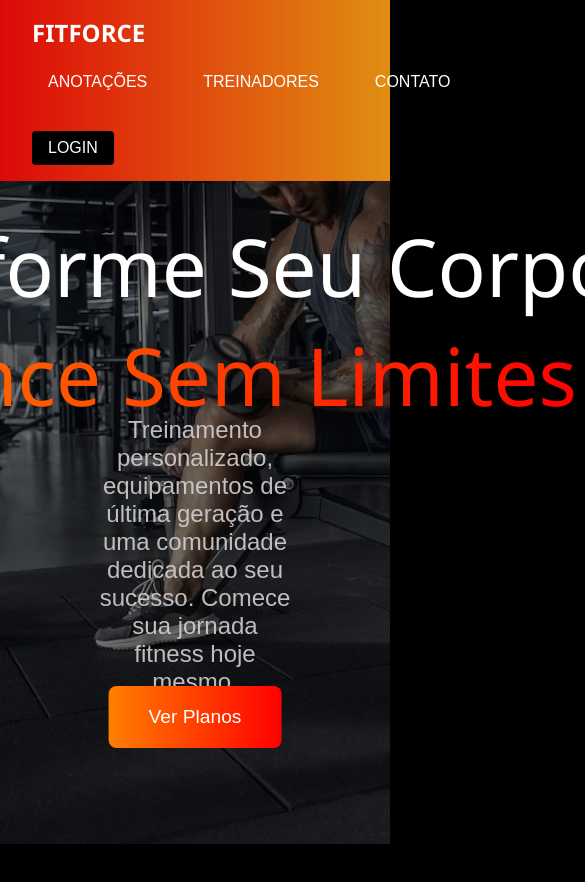
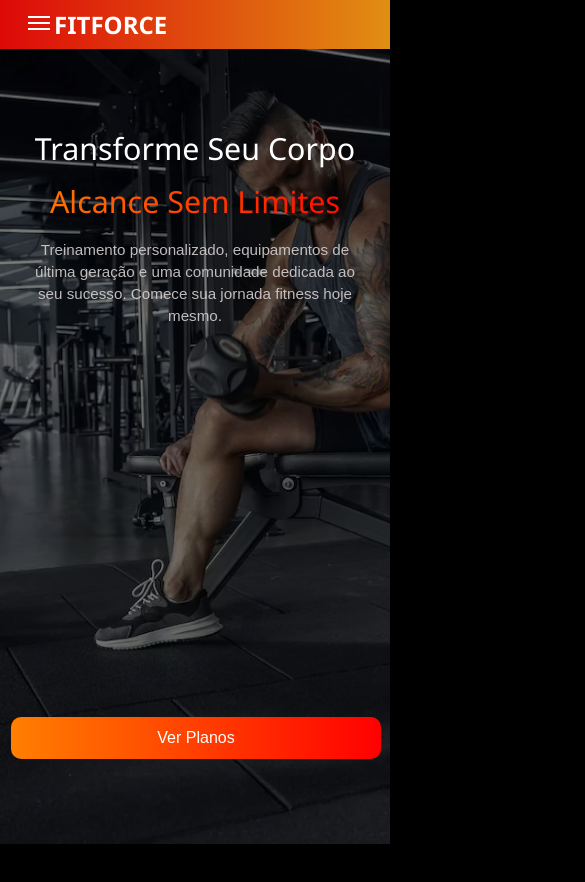
Before and after one commit to davie500/academia-front, a Vue app in the folder academia/: page / in a window 390 px wide. Shown: the top 882 px of the page, 585 px wide, since content can reach past the window. Before the commit the page ends 844 px from the top, so only its background shows below. Built offline with nearby package versions, Linux system fonts and the light colour scheme.

Commit message:
responsivo funcionando

```diff
--- a/academia/src/components/Navbar.vue
+++ b/academia/src/components/Navbar.vue
@@ -1,10 +1,15 @@
 <template>
   <nav class="navbar">
     <div class="navbar-brand">
+      <button class="navbar-burger" aria-label="menu" aria-expanded="false" @click="toggle">
+        <span class="burger-line"></span>
+        <span class="burger-line"></span>
+        <span class="burger-line"></span>
+      </button>
       <router-link to="/" class="brand-title">FITFORCE</router-link>
     </div>
 
-    <div class="navbar-menu">
+    <div class="navbar-menu" :class="{ 'is-active': open }">
       <div class="navbar-start">
         <router-link class="navbar-item" to="/notes">ANOTAÇÕES</router-link>
         <router-link class="navbar-item" to="/trainers">TREINADORES</router-link>
@@ -13,14 +18,23 @@
 
       <div class="navbar-end">
         <div class="buttons">
-          <router-link class="button is-primary" to="/login">
-            LOGIN
-          </router-link>
+            <router-link class="button is-primary" to="/login">
+              LOGIN
+            </router-link>
         </div>
       </div>
     </div>
+    <div v-if="open" class="backdrop" @click="toggle"></div>
   </nav>
 </template>
+
+<script setup lang="ts">
+import { ref } from 'vue'
+const open = ref(false)
+function toggle() {
+  open.value = !open.value
+}
+</script>
 
 <style>
 .navbar {
@@ -100,4 +114,93 @@
 .is-light:hover {
   background-color: #e8e8e8;
 }
+
+.navbar-burger {
+  display: none;
+  background: transparent;
+  border: none;
+  padding: 0.25rem;
+  cursor: pointer;
+}
+.burger-line {
+  display: block;
+  width: 22px;
+  height: 2px;
+  background: white;
+  margin: 4px 0;
+}
+
+@media (max-width: 768px) {
+  .navbar {
+    padding: 0.5rem 0.75rem;
+    position: relative;
+  }
+  .navbar-burger {
+    display: inline-block;
+    margin-left: 0.75rem;
+  }
+  .navbar-menu {
+    position: absolute;
+    top: 47px;
+    left: 0;
+    height: 90vh;
+    width: 260px;
+    max-width: 80%;
+    background-image: linear-gradient(to right, #dd0909, #e18e12);
+    color: white;
+    padding: 1.5rem 1rem;
+    display: flex;
+    flex-direction: column;
+    gap: 1rem;
+    transform: translateX(-110%);
+    transition: transform 0.25s ease;
+    z-index: 1001;
+  }
+  .navbar-menu.is-active {
+    transform: translateX(0);
+  }
+  .backdrop {
+    position: fixed;
+    inset: 0;
+    background: rgba(0,0,0,0.45);
+    z-index: 1000;
+  }
+  .navbar-start,
+  .navbar-end {
+    display: flex;
+    flex-direction: column;
+    gap: 0.5rem;
+    align-items: stretch;
+    width: 100%;
+  }
+  .navbar-item,
+  .button {
+    width: 100%;
+    text-align: left;
+    padding: 0.75rem 0.5rem;
+    border-radius: 6px;
+  }
+  .buttons {
+    justify-content: flex-start;
+    gap: 0.5rem;
+    flex-direction: column;
+  }
+}
+
+.is-secondary {
+  background: transparent;
+  border: 1px solid rgba(255,255,255,0.85);
+  color: white;
+  display: none; /* hidden by default (desktop) */
+}
+.is-secondary:hover {
+  background: rgba(255,255,255,0.06);
+}
+
+/* show secondary button inside drawer on small screens */
+@media (max-width: 768px) {
+  .is-secondary { display: inline-block; }
+}
+
+/* Desktop keeps original top navbar layout; mobile uses drawer */
 </style>
--- a/academia/src/views/Cadastro.vue
+++ b/academia/src/views/Cadastro.vue
@@ -70,7 +70,7 @@
       <div class="login-footer">
         <p>
           Já tem uma conta?
-          <router-link to="/login">ENTRAR</router-link>
+          <router-link :to="{ name: 'Login' }">ENTRAR</router-link>
         </p>
       </div>
     </div>
@@ -243,7 +243,7 @@ export default {
   width: 100%;
   max-width: 460px;
   padding: 10px 24px;
-  background: rgba(15, 15, 15, 0.95);
+  background: rgba(15, 15, 15, 0.836);
   border-radius: 14px;
   box-shadow: 0 0 20px rgba(255, 122, 0, 0.4);
 }
--- a/academia/src/views/Dashboard.vue
+++ b/academia/src/views/Dashboard.vue
@@ -6,6 +6,12 @@
     </div>
     <router-link color="primary" class="plans" to="/planos">Ver Planos</router-link>
 </template>
+
+
+<script setup lang="ts">
+// import Planos from './Planos.vue';
+</script>
+
 
 <style>
 * {
@@ -71,4 +77,71 @@
     transform: translate(-50%, -50%) scale(1.1);
     box-shadow: 0 8px 20px rgba(255, 127, 0, 0.4);
 }
+
+@media (max-width: 900px) {
+    .titulo {
+        font-size: 3.2rem;
+        top: 30%;
+    }
+    .cores {
+        top: 36%;
+    }
+    .descricao {
+        font-size: 1.15em;
+        top: 55%;
+    }
+    .plans {
+        padding: 16px 32px;
+        font-size: 1em;
+    }
+}
+
+@media (max-width: 600px) {
+    .container {
+        box-sizing: border-box;
+        padding: 2rem 1rem;
+        min-height: 100vh;
+    }
+    .titulo {
+        position: static;
+        transform: none;
+        top: auto;
+        left: auto;
+        font-size: 1.9rem;
+        line-height: 1.1;
+        white-space: normal;
+        margin-top: 6vh;
+        text-align: center;
+        display: block;
+    }
+    .cores {
+        display: block;
+        background-image: linear-gradient(to right, #ff7f00, #ff0000);
+        background-clip: text;
+        -webkit-background-clip: text;
+        -webkit-text-fill-color: transparent;
+        margin-top: 0.25rem;
+    }
+    .descricao {
+        position: static;
+        transform: none;
+        font-size: 0.95rem;
+        line-height: 1.45;
+        margin: 0.8rem 0 0;
+        text-align: center;
+        padding: 0 0.6rem;
+    }
+    .plans {
+        transform: none;
+        left: 11px;
+        display: block;
+        width: calc(100% - 2rem);
+        text-align: center;
+        padding: 12px 6px;
+        border-radius: 10px;
+    }
+    .plans:hover {
+        transform: scale(1.05);
+    }
+}
 </style>
--- a/academia/src/views/Login.vue
+++ b/academia/src/views/Login.vue
@@ -1,10 +1,9 @@
 <template>
   <div class="login-container">
     <div class="login-box">
-      <router-link to="/" class="back-button">← Voltar</router-link>
+      <router-link :to="{ name: 'Dashboard' }" class="back-button">← Voltar</router-link>
       <h2 class="welcome">Bem-vindo</h2>
       <p class="subtitle">Entre na sua conta</p>
-
       <form @submit.prevent="handleLogin">
         <div class="form-group">
           <label for="email">E-mail</label>
@@ -16,7 +15,6 @@
             required
           >
         </div>
-
         <div class="form-group">
           <label for="password">Senha</label>
           <input
@@ -27,7 +25,6 @@
             required
           >
         </div>
-
         <div class="options">
           <router-link to="/esqueci-senha" class="forgot">Esqueceu a senha?</router-link>
         </div>
@@ -39,7 +36,6 @@
             <span class="terms-link" @click="openTerms">Termos de Uso</span>
           </label>
         </div>
-
         <div id="termsModal" class="modal">
           <div class="modal-content">
             <span class="close" @click="closeTerms">x</span>
@@ -54,43 +50,37 @@ O usuário compromete-se a utilizar o site de forma lícita, respeitando as leis
             a moral e os bons costumes. É proibido o uso do site para fins ilegais, fraudulentos
             ou que possam causar prejuízo a terceiros.
             </p>
-
             <h3>2. Cadastro e segurança</h3>
             <p>
             O usuário é responsável por manter a confidencialidade de seus dados de acesso,
             incluindo login e senha. Qualquer atividade realizada com sua conta será de sua responsabilidade.
             </p>
-
             <h3>3. Privacidade</h3>
             <p>
             As informações fornecidas pelo usuário serão utilizadas apenas para fins de funcionamento
             do sistema, respeitando a privacidade e a proteção de dados conforme a legislação vigente.
             </p>
-
             <h3>4. Modificações</h3>
             <p>
             Reservamo-nos o direito de alterar estes Termos de Uso a qualquer momento,
             sem aviso prévio. Recomenda-se a verificação periódica deste conteúdo.
             </p>
-
             <h3>5. Aceitação</h3>
             <p>
             Ao marcar a opção “Li e aceito os Termos de Uso”, o usuário declara que leu,
             compreendeu e concorda com todas as condições aqui apresentadas.
             </p>
             <button type="button" class="btn-voltar" @click="closeTerms">Voltar</button>
-
           </div>
         </div>
         <button type="submit" class="login-button">
           ENTRAR
         </button>
       </form>
-
       <div class="login-footer">
         <p>
           Não tem uma conta?
-          <router-link to="/cadastro">CADASTRE-SE</router-link>
+          <router-link :to="{ name: 'Cadastro' }">CADASTRE-SE</router-link>
         </p>
       </div>
     </div>
@@ -259,7 +249,7 @@ export default {
   width: 100%;
   max-width: 380px;
   padding: 20px;
-  background: rgba(15, 15, 15, 0.95);
+  background: rgba(15, 15, 15, 0.836);
   border-radius: 14px;
   box-shadow: 0 0 30px rgba(255, 80, 0, 0.25);
 }
```
Also changed, not shown: academia/src/views/OverlayLoad.vue (deleted), 1 other file (tests, documents, lock files or other folders). Lines whose indentation alone changed are shown as unchanged.
